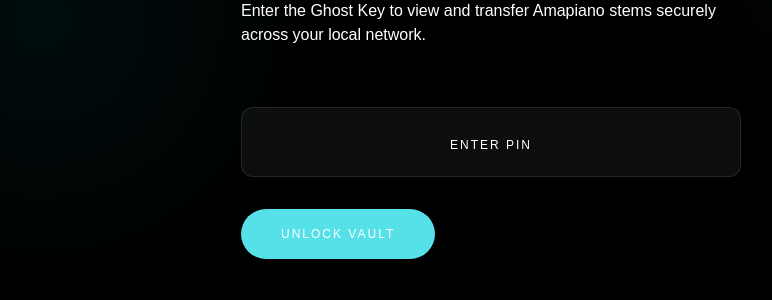
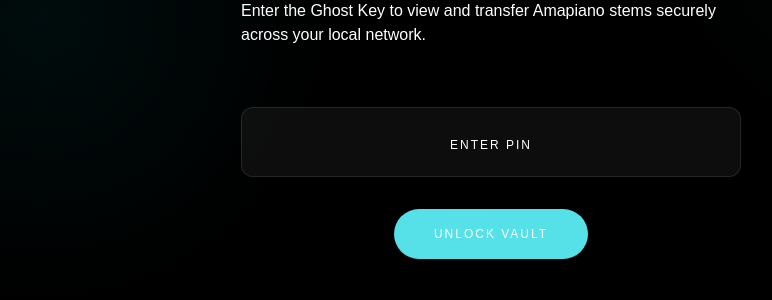
Before and after one commit to thulanesigasa/ghost_fileshuttler, a Flask app: template app/templates/index.html in a window 1280 px wide. Shown: the part 381-681 px from the top of the page, without its empty margins (149-921 px from the left). Run offline with Flask 3, Linux system fonts and the light colour scheme; the template is opened without the code that fills it, so the values that code supplies are empty; some libraries are stand-ins or nearby versions.

Commit message:
UI: Centered the Unlock Vault form and button

```diff
--- a/app/templates/index.html
+++ b/app/templates/index.html
@@ -72,7 +72,7 @@
                                 <p class="mil-light-soft mil-mb-60">Enter the Ghost Key to view and transfer Amapiano
                                     stems securely across your local network.</p>
 
-                                <form id="auth-form">
+                                <form id="auth-form" style="text-align: center;">
                                     <input type="password" id="pin-input" placeholder="Enter PIN" inputmode="numeric"
                                         required
                                         style="background: rgba(255,255,255,0.05); border-radius: 12px; padding: 15px 30px; margin-bottom: 2rem;">
```
